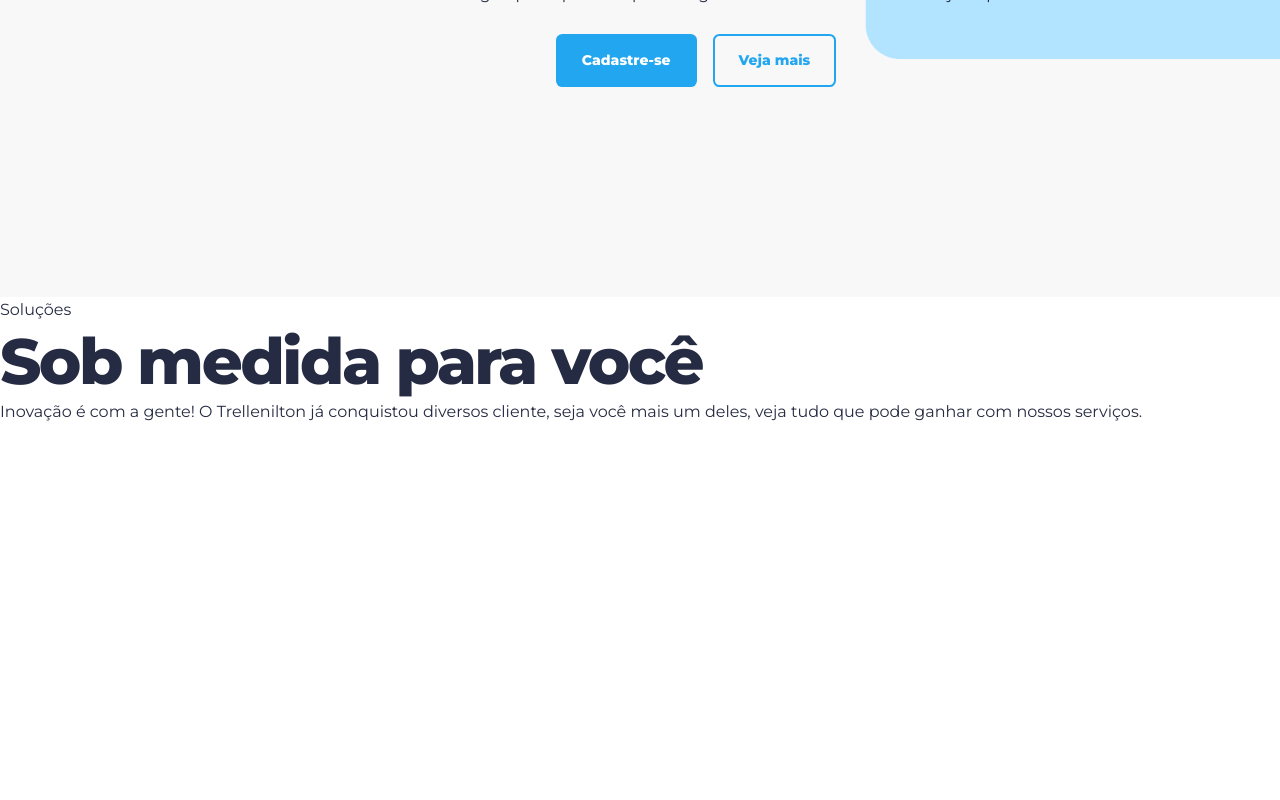
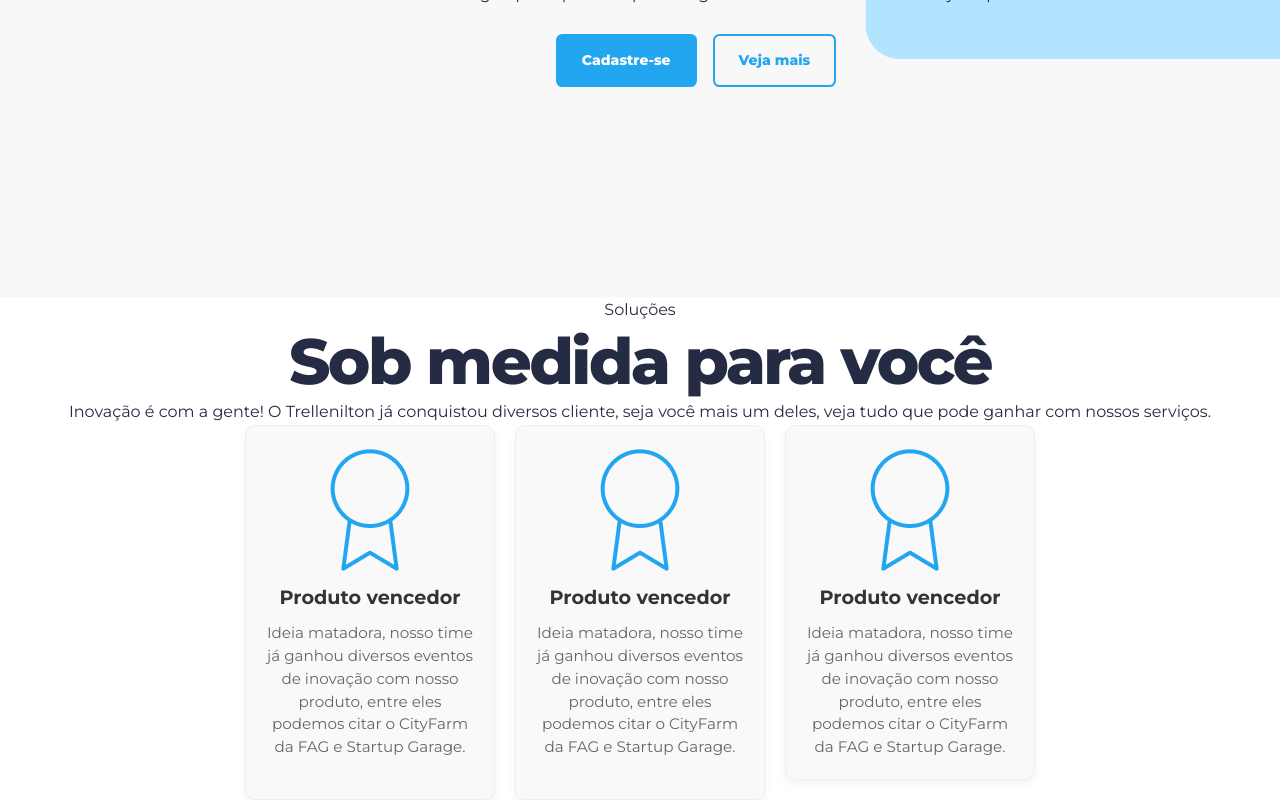
Before and after one commit to DiegoAATrevisan/landing-page, a React (Vite) app: page / in a window 1280 px wide. Shown: the part 503-1303 px from the top of the page. Before the commit the page ends 928 px from the top, so only its background shows below. Built offline with nearby package versions, Linux system fonts and the light colour scheme.

Commit message:
cards e css adicionados.

```diff
--- a/src/pages/Home.tsx
+++ b/src/pages/Home.tsx
@@ -1,12 +1,14 @@
 import "../styles/utility.css";
 import "../styles/header.css";
-import "../styles/hero.css"
+import "../styles/hero.css";
+import "../styles/solution.css";
 import Logo from "../assets/Trellenilton logo.svg";
 import menu from "../assets/menu.svg"
 import close from "../assets/close.svg"
 import Button from "../components/Button";
 import HeroRectangleOne from "../assets/images/RectangleOne.png";
 import HeroRectangleTwo from "../assets/images/RectangleTwo.png";
+import iconePremio from "../assets/images/icone premio.png";
 import { useState } from "react";
 
 export default function Home() {
@@ -103,8 +105,24 @@
                         diversos cliente, seja você mais um deles, veja tudo que pode
                         ganhar com nossos serviços.
                     </p>
-                    <div className="flex gap-1">
+                    <div className="flex gap-1 cards-container">
+                        <div className="card">
+                            <img src={iconePremio} />
+                            <strong>Produto vencedor</strong>
+                            <p>Ideia matadora, nosso time já ganhou diversos eventos de inovação com nosso produto, entre eles podemos citar o CityFarm da FAG e Startup Garage.</p>
+                        </div>
+                        <div className="card">
+                            <img src={iconePremio} />
 
+                            <strong>Produto vencedor</strong>
+                            <p>Ideia matadora, nosso time já ganhou diversos eventos de inovação com nosso produto, entre eles podemos citar o CityFarm da FAG e Startup Garage.</p>
+                        </div>
+                        <div className="card">
+                            <img src={iconePremio} />
+
+                            <strong>Produto vencedor</strong>
+                            <p>Ideia matadora, nosso time já ganhou diversos eventos de inovação com nosso produto, entre eles podemos citar o CityFarm da FAG e Startup Garage.</p>
+                        </div>
                     </div>
                 </div>
             </section>
--- /dev/null
+++ b/src/styles/solution.css
@@ -0,0 +1,50 @@
+#solution {
+    text-align: center;
+}
+
+.cards-container {
+    display: flex;
+    justify-content: center;
+    gap: 20px;
+    /* Espaçamento entre os cards */
+}
+
+.card {
+    background-color: #f9f9f9;
+    padding: 20px;
+    width: 250px;
+    /* Ajusta o tamanho dos cards */
+    border-radius: 10px;
+    text-align: center;
+    box-shadow: 0 4px 10px rgba(0, 0, 0, 0.05);
+    /* Adiciona uma leve sombra */
+    border: 1px solid #eee;
+    /* Adiciona uma borda sutil */
+}
+
+.icon {
+    font-size: 40px;
+    margin-bottom: 15px;
+    color: #007bff;
+    /* Cor azul para o ícone, semelhante ao exemplo */
+}
+
+.card strong {
+    display: block;
+    margin-bottom: 10px;
+    font-weight: bold;
+    font-size: 1.2em;
+    color: #333;
+}
+
+.card p {
+    font-size: 0.95em;
+    color: #666;
+    line-height: 1.5;
+    /* Melhora a legibilidade do texto */
+}
+
+/* Adicionando um pequeno espaçamento na parte inferior do card */
+.card:last-child {
+    margin-bottom: 20px;
+}
```
Also changed, not shown: src/assets/images/icone premio.png (added).
